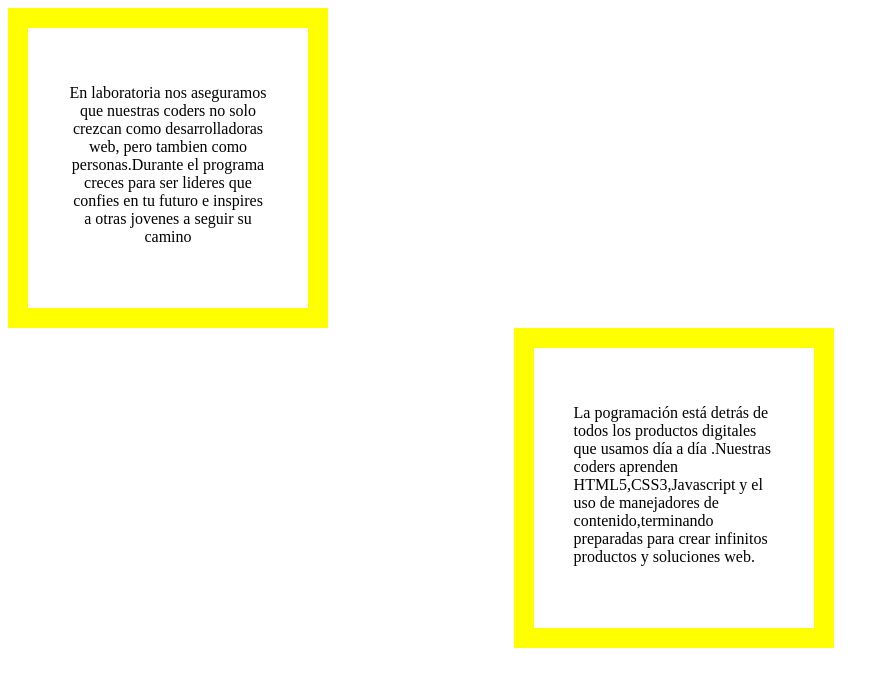
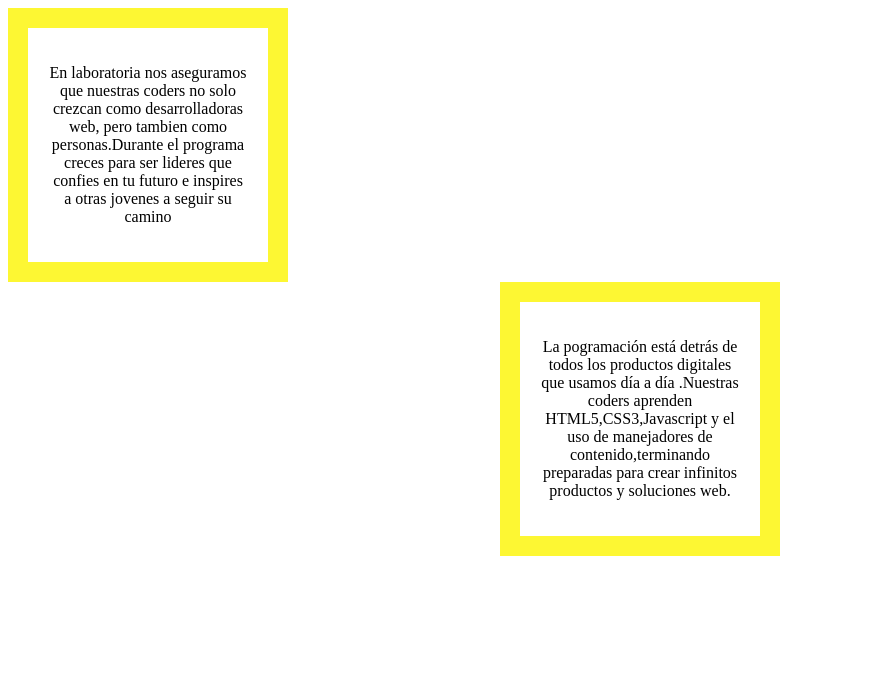
Before and after one commit to stolenhead/margenes-automaticos, a plain HTML site: page Problema/index.html in a window 1280 px wide. Shown: the whole page, without its empty margins (0-889 px from the left). Drawn offline with Linux system fonts and the light colour scheme.

Commit message:
modificado

```diff
--- a/Problema/index.html
+++ b/Problema/index.html
@@ -10,7 +10,7 @@
 	<div class="cajaa">
 	    <p>En laboratoria nos aseguramos que nuestras coders no solo crezcan como desarrolladoras web, pero tambien como personas.Durante el programa creces para ser lideres que confies en tu futuro e inspires a otras jovenes a seguir su camino</p>
 	 </div>
-	 <div class="cajab">
+	 <div class="cajaa" id="dos">
 	 	<p >La pogramación está detrás de todos los productos digitales que usamos día a día .Nuestras coders aprenden HTML5,CSS3,Javascript y el uso de manejadores de contenido,terminando preparadas para crear infinitos productos y soluciones web.</p>
 	 </div>
 </body>
--- a/Problema/main.css
+++ b/Problema/main.css
@@ -1,14 +1,12 @@
-div {
-	border: 20px solid yellow;
-	height: 200px ;
+.cajaa {
 	width: 200px;
-	padding: 40px 40px;
-
+	border: 20px solid #FDF733;
+	padding: 20px;
 }
-
-.cajab {
-   margin-left: 40%;
+.cajaa p{
+  font-size: 1em;
+	text-align: center;
   }
-.cajaa{
-	 text-align: center;
+#dos{
+margin: 0px auto;
 }
```
